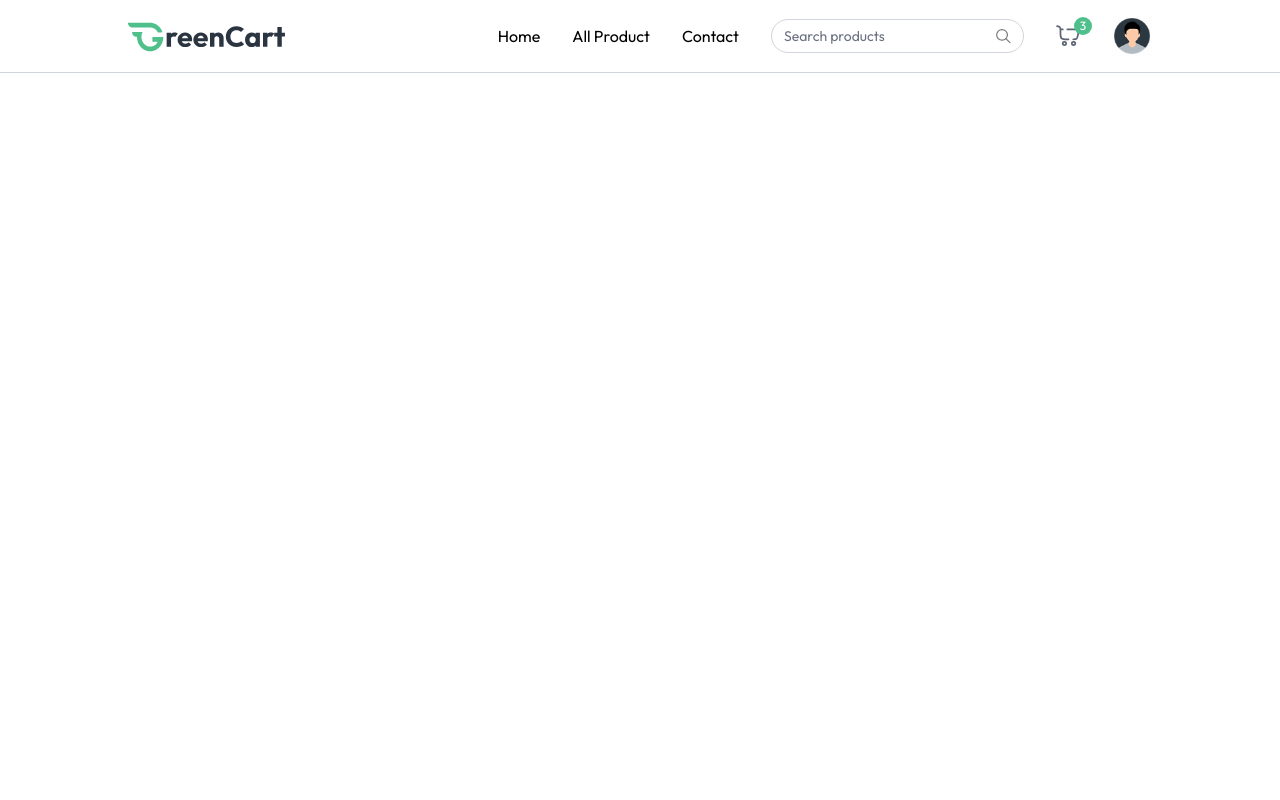
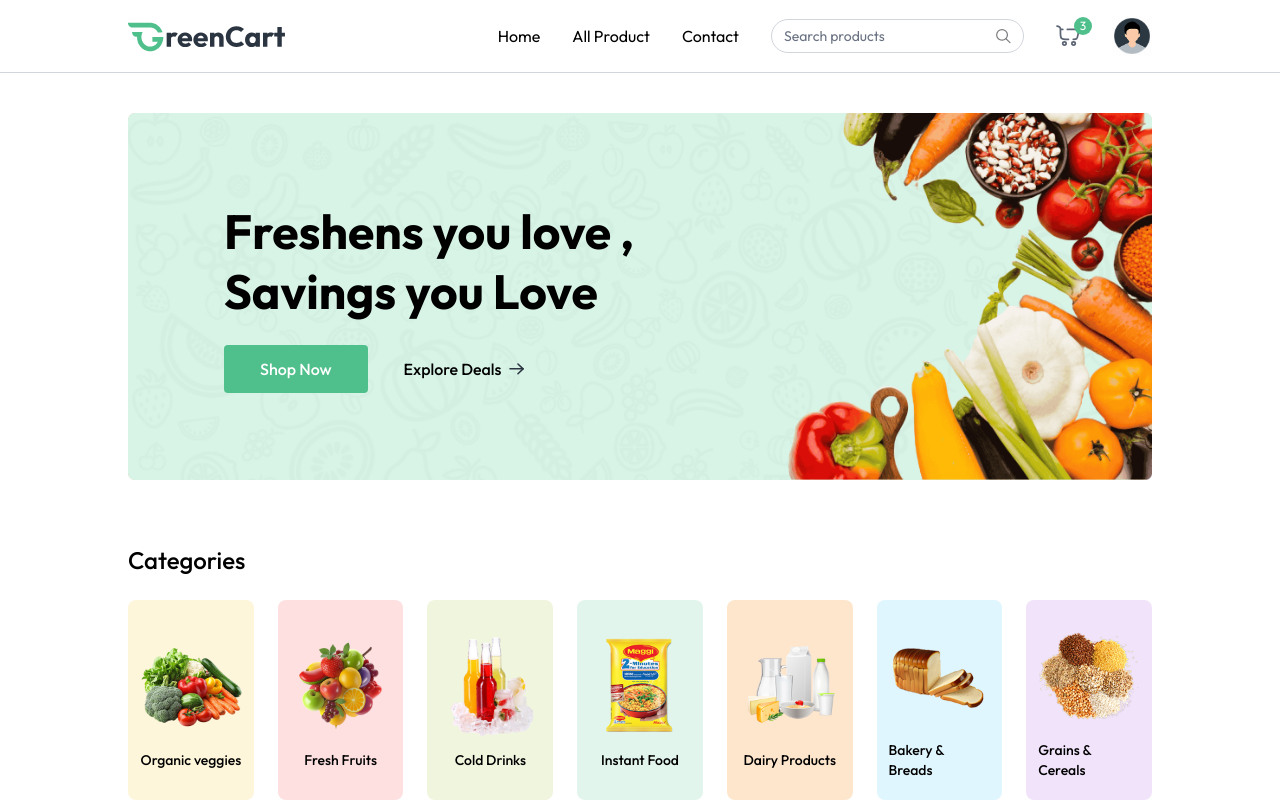
Before and after one commit to rohit-cpp/Mern-Stack-Food-App, a React (Vite) app in the folder client/: page / in a window 1280 px wide. Built offline with nearby package versions, Linux system fonts and the light colour scheme.

Commit message:
Main Banner and Categories completed

```diff
--- a/client/src/App.jsx
+++ b/client/src/App.jsx
@@ -1,10 +1,22 @@
 import React from "react";
 import Navbar from "./components/Navbar";
+import { Route, Routes, useLocation } from "react-router-dom";
+import Home from "./pages/Home";
 
 const App = () => {
+  const isSellerPath = useLocation().pathname.includes("seller");
+
   return (
     <div>
-      <Navbar />
+      {isSellerPath ? null : <Navbar />}
+      {/* <Navbar /> */}
+      <div
+        className={`${isSellerPath ? "" : "px-6 md:px-16 lg:px-24 xl:px-32"}`}
+      >
+        <Routes>
+          <Route path="/" element={<Home />} />
+        </Routes>
+      </div>
     </div>
   );
 };
--- /dev/null
+++ b/client/src/components/Categories.jsx
@@ -0,0 +1,33 @@
+import React from "react";
+import { categories } from "../assets/assets";
+import { useAppContext } from "../context/AppContext";
+
+const Categories = () => {
+  const { navigate } = useAppContext();
+  return (
+    <div className="mt-16">
+      <p className="text-2xl md-text-3xl font-medium">Categories</p>
+      <div className="grid grid-cols-2 sm:grid-cols-3 md:gird-cols-5 lg:grid-cols-6 xl:grid-cols-7 mt-6 gap-6 ">
+        {categories.map((category, index) => (
+          <div
+            className="group cursor-pointer py-5 px-3 gap-2 rounded-lg flex flex-col justify-center items-center"
+            style={{ backgroundColor: category.bgColor }}
+            onClick={() => {
+              navigate(`/products/${category.path.toLowerCase()}`);
+              scrollTo(0, 0);
+            }}
+          >
+            <img
+              src={category.image}
+              alt=""
+              className="group-hover:scale-108 transition max-w-28"
+            />
+            <p className="text-sm font-medium">{category.text}</p>
+          </div>
+        ))}
+      </div>
+    </div>
+  );
+};
+
+export default Categories;
--- /dev/null
+++ b/client/src/components/MainBanner.jsx
@@ -0,0 +1,51 @@
+import React from "react";
+import { assets } from "../assets/assets";
+import { Link } from "react-router-dom";
+const MainBanner = () => {
+  return (
+    <div className="relative">
+      <img
+        src={assets.main_banner_bg}
+        alt="banner"
+        className="w-full hidden md:block"
+      />
+      <img
+        src={assets.main_banner_bg_sm}
+        alt="banner"
+        className="w-full md:hidden"
+      />
+      <div className="absolute inset-0 flex flex-col items-center md:items-start justify-end md:justify-center pb-24 md:pb-0 px-4 md:pl-18 lg:pl-24">
+        <h1 className="text-3xl md:text-4xl lg:text-5xl font-bold text-center md:text-left md:max-w-80 lg:max-w-105 leading-tight lg:leading-15">
+          Freshens you love , Savings you Love
+        </h1>
+
+        <div className="flex items-center mt-6 font-medium">
+          <Link
+            to={"/products"}
+            className="group flex items-center gap-2 px-7 md:px-9 py-3 bg-primary hover:bg-primary-dull transition rounded text-white cursor-pointer"
+          >
+            Shop Now
+            <img
+              className="md:hidden transition group-focus:translate-x-1"
+              src={assets.white_arrow_icon}
+              alt="arrow"
+            />
+          </Link>
+          <Link
+            to={"/products"}
+            className="group hidden md:flex items-center gap-2 px-9 py-3 cursor-pointer"
+          >
+            Explore Deals
+            <img
+              className="transition group-hover:translate-x-1"
+              src={assets.black_arrow_icon}
+              alt="arrow"
+            />
+          </Link>
+        </div>
+      </div>
+    </div>
+  );
+};
+
+export default MainBanner;
--- /dev/null
+++ b/client/src/pages/Home.jsx
@@ -0,0 +1,14 @@
+import React from "react";
+import MainBanner from "../components/MainBanner";
+import Categories from "../components/Categories";
+
+const Home = () => {
+  return (
+    <div className="mt-10">
+      <MainBanner />
+      <Categories />
+    </div>
+  );
+};
+
+export default Home;
```
